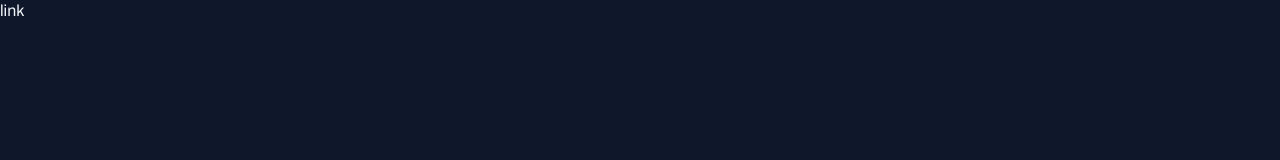
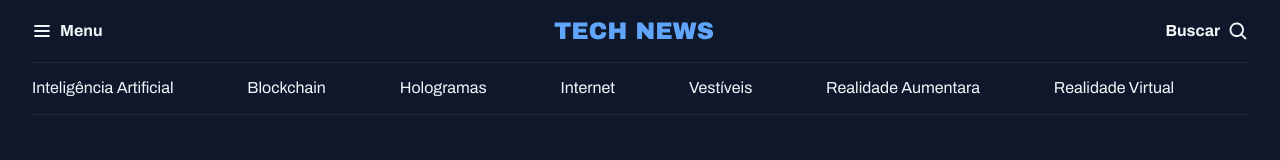
Before and after one commit to RafaMedeiroz/Potal-de-noticias, a plain HTML site: page index.html in a window 1280 px wide. Drawn offline with Linux system fonts and the light colour scheme.

Commit message:
Criando Header

```diff
--- a/index.html
+++ b/index.html
@@ -6,12 +6,38 @@
 
     <meta charset="UTF-8">
     <meta name="viewport" content="width=device-width, initial-scale=1.0">
-    <title>Prtal de notícias</title>
+    <title>Portal de notícias</title>
 
     <link rel="stylesheet" href="styles/index.css">
     <link href="https://fonts.googleapis.com/css2?family=Archivo:ital,wght@0,100..900;1,100..900&display=swap" rel="stylesheet">
  </head>
 <body>
-    <a href="#">link</a>
+    <header class="container">
+        <nav id="primary" class="grid grid-flow-col">
+            <div>
+                <img src="assets/icons/List.svg" alt="ícone de menu">
+                <strong>Menu</strong>
+            </div>
+
+            <div>
+                <img src="assets/Tech News.svg" alt="tech news logo">
+            </div>
+
+            <div>
+                <strong>Buscar</strong>
+                <img src="assets/icons/MagnifyingGlass.svg" alt="ícone de busca">
+            </div>
+        </nav>
+        <nav id="secundary" class="grid grid-flow-col">
+            <a href="#">Inteligência Artificial</a>
+            <a href="#">Blockchain</a>
+            <a href="#">Hologramas</a>
+            <a href="#">Internet</a>
+            <a href="#">Vestíveis</a>
+            <a href="#">Realidade Aumentara</a>
+            <a href="#">Realidade Virtual</a>
+        </nav>
+
+    </header>
 </body>
 </html>
--- a/styles/global.css
+++ b/styles/global.css
@@ -40,3 +40,18 @@ a:hover {
 h1, h2, h3 {
     font: inherit;
 }
+
+.container {
+    max-width: 1280px;
+    padding-inline: 32px;
+    margin-inline: auto;
+}
+
+.grid {
+    display: grid;
+
+}
+
+.grid-flow-col {
+    grid-auto-flow: column;
+}
--- /dev/null
+++ b/styles/header.css
@@ -0,0 +1,24 @@
+#primary {
+    padding-block: 20px;
+
+    div {
+        display: flex;
+        align-items: center;
+        gap: 8px;
+    }
+
+    div:nth-child(2) {
+        margin-inline: auto;
+
+    }
+
+    div:nth-child(3) {
+        justify-self: end;
+    }
+}
+
+#secundary {
+    padding-block: 14px;
+    border: solid 1px var(--stroke-color);
+    border-inline: none;
+}
--- a/styles/index.css
+++ b/styles/index.css
@@ -1 +1,2 @@
 @import url(global.css);
+@import url(header.css);
```
